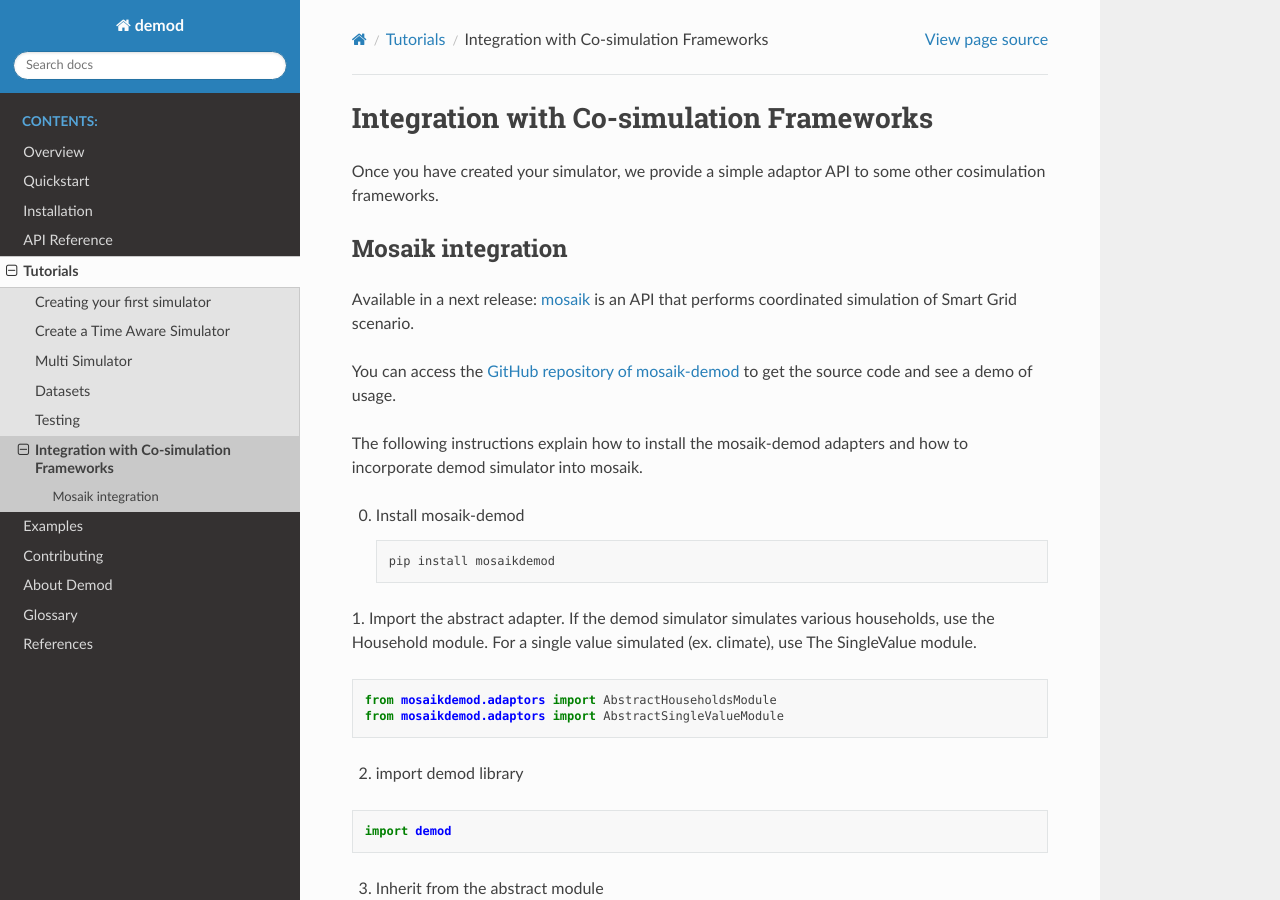
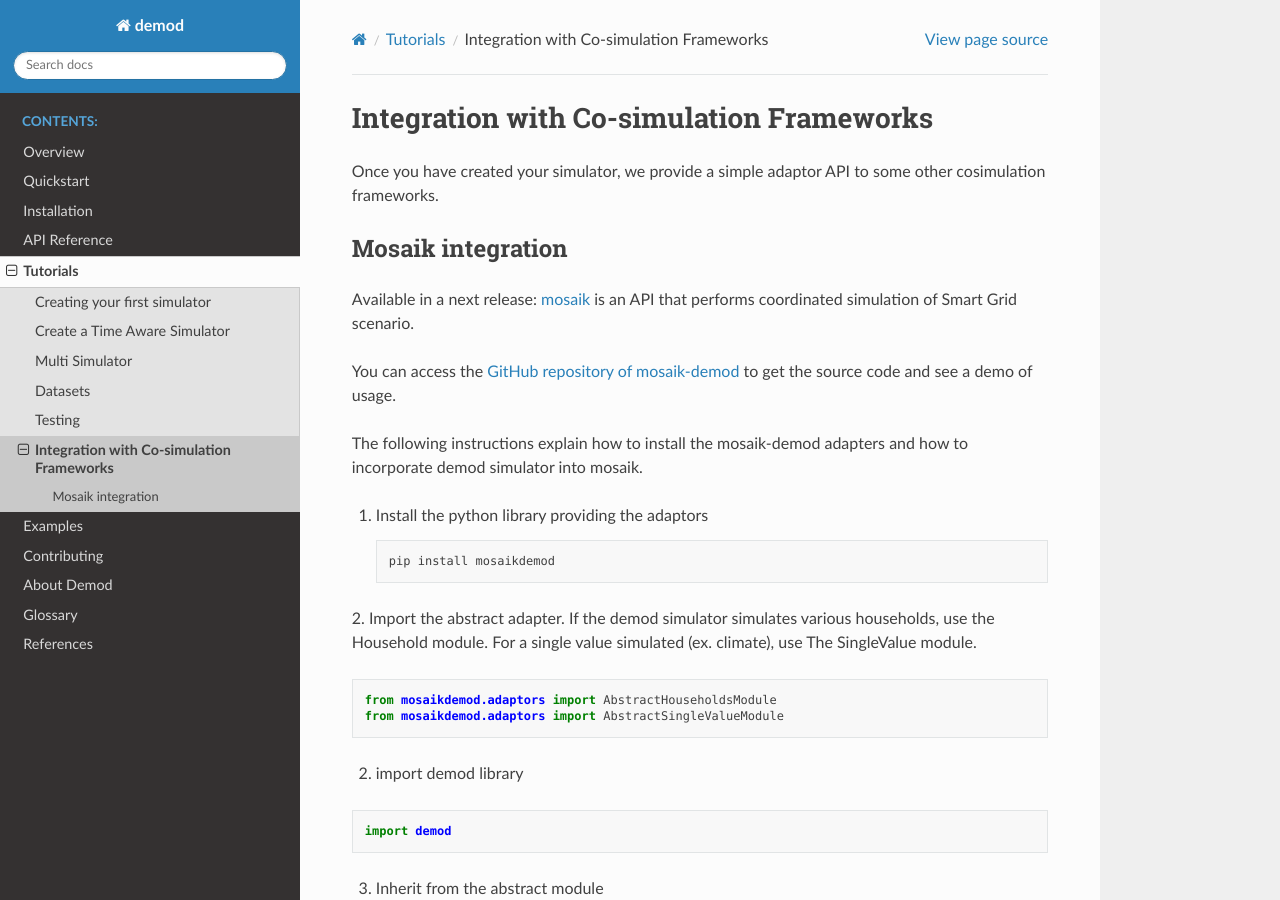
Before and after one commit to epfl-herus/demod, a Sphinx documentation site: the page built from docs/source/tutorials/cosimulation.rst, in a window 1280 px wide and 900 px high. Built offline with Sphinx 7.4.7 and the Read the Docs theme 2.0.0, drawn with Linux system fonts in a browser that asks for light colours; formulas are drawn with MathJax 3.

Commit message:
rephrased installation

```diff
--- a/docs/source/tutorials/cosimulation.rst
+++ b/docs/source/tutorials/cosimulation.rst
@@ -21,13 +21,13 @@
 adapters and how to incorporate demod simulator into mosaik.
 
 
-0. Install mosaik-demod ::
+1. Install the python library providing the adaptors ::
 
     pip install mosaikdemod
 
 
 
-1. Import the abstract adapter.
+2. Import the abstract adapter.
 If the demod simulator simulates various households,
 use the Household module.
 For a single value simulated (ex. climate), use The SingleValue module.
```
